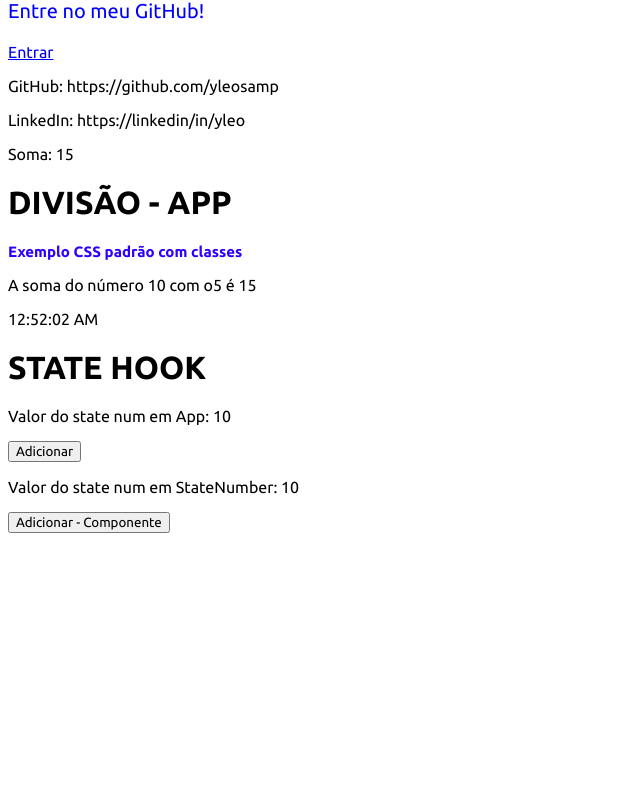
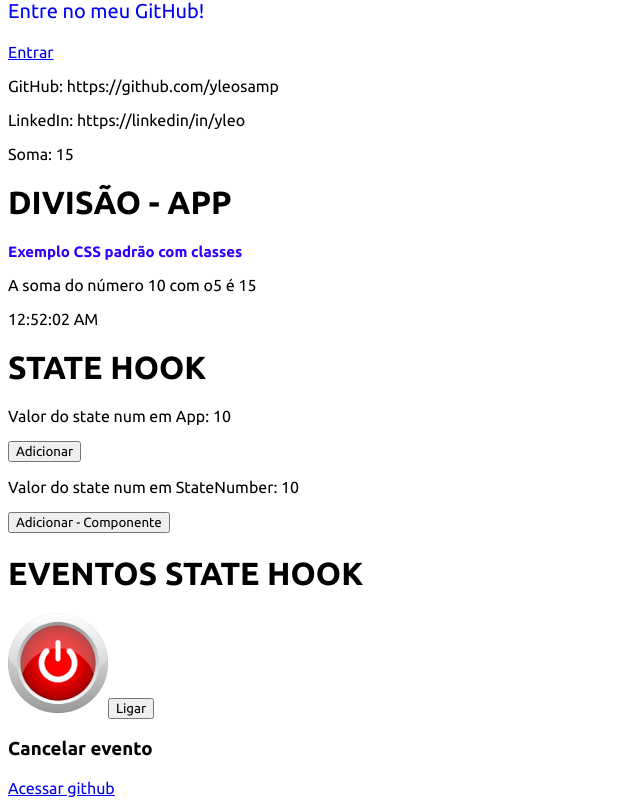
Before and after one commit to yleosamp/random-tests-reactjs, a React (Vite) app: page / in a window 1280 px wide. Shown: the part 202-1007 px from the top of the page, without its empty margins (0-640 px from the left). Before the commit the page ends 800 px from the top, so only its background shows below. Built offline with nearby package versions, Linux system fonts and the light colour scheme.

Commit message:
React.js Events

```diff
--- a/src/App.tsx
+++ b/src/App.tsx
@@ -5,6 +5,9 @@ import Body from './components/Body'
 import SomaComponente from './components/SomaComponente'
 import Relogio from './components/Relogio'
 import StateNumber from './components/StateNumber'
+
+import OnButton from './components/img/on.png'
+import OffButton from './components/img/off.png'
 
 
 import style from './App.module.css'
@@ -14,7 +17,12 @@ const App = () => {
 		return number1 + number2
 	}
 
+  const cancelEvent = (obj: any) => {
+    return obj.preventDefault()
+  }
+
   const [num, setNum] = useState(10)
+  const [turnOn, setTurnOn] = useState(false)
 
   return (
     <>
@@ -41,6 +49,18 @@ const App = () => {
         setNum={setNum}
       />
 
+      <h1>EVENTOS STATE HOOK</h1>
+      {/* Usando operadores no React.js */}
+      <img src={ turnOn ? OnButton : OffButton } alt={ turnOn ? 'Botão de ligado' : 'Botão de desligado' } width={100} />
+      <button onClick={ () => setTurnOn(!turnOn) }>{ turnOn ? 'Desligar' : 'Ligar' }</button>
+
+      <h3>Cancelar evento</h3>
+      <a
+      href="https://github.com/yleosamp"
+      target='_blank'
+      onClick={ (e) => cancelEvent(e) }>
+          Acessar github
+      </a>
     </>
   )
 }
--- a/src/components/StateNumber.tsx
+++ b/src/components/StateNumber.tsx
@@ -5,8 +5,6 @@ type Props = {
 }
 
 const StateNumber = (props: Props) => {
-
-
   return (
     <div>
       <p>Valor do state num em StateNumber: {props.num}</p>
```
Also changed, not shown: src/components/img/off.png (added), src/components/img/on.png (added).
